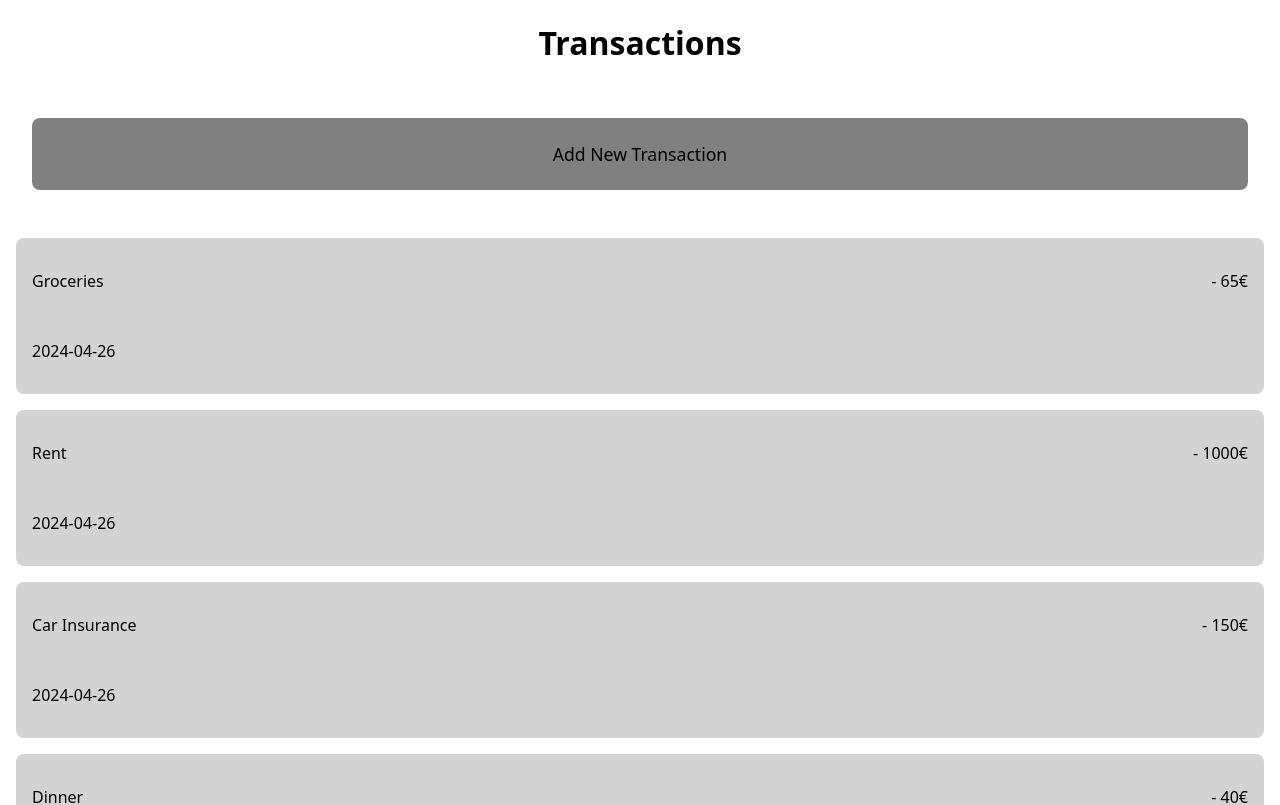
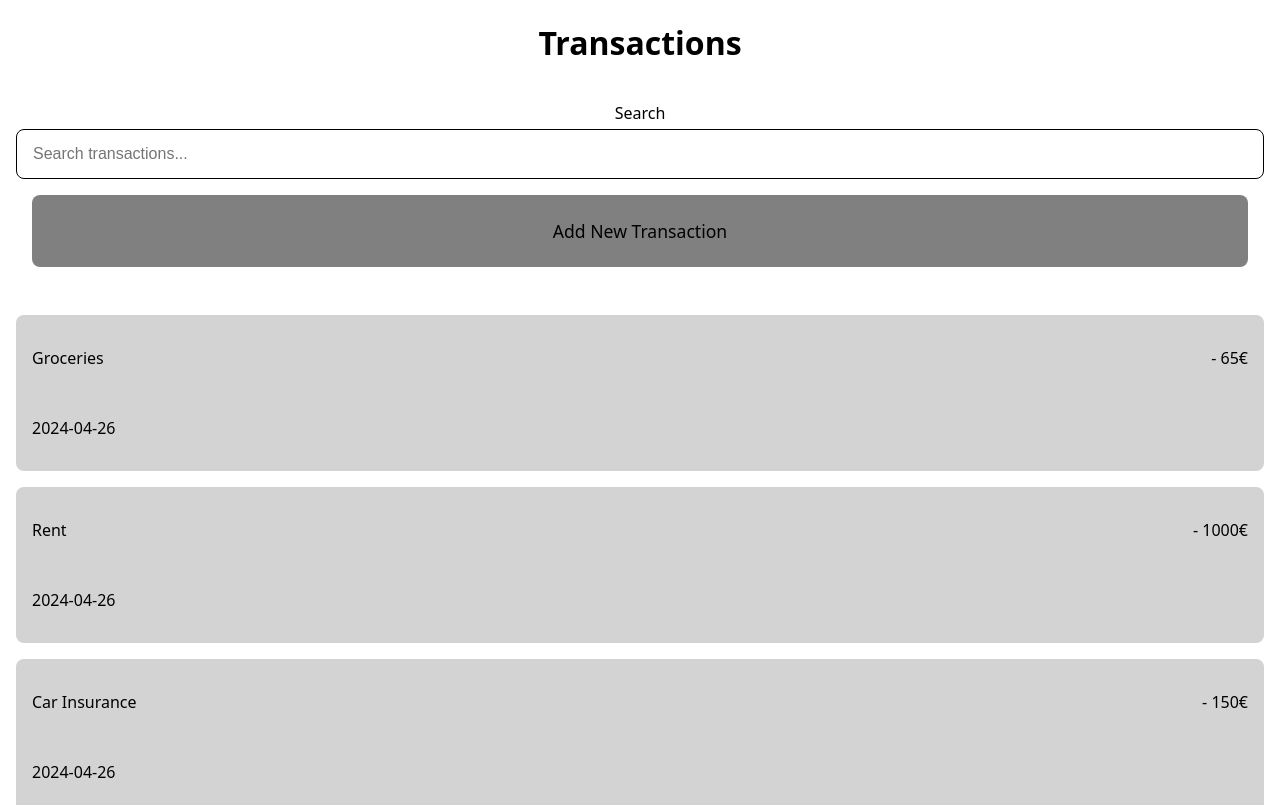
Before and after one commit to benediktbrenk/budget-app, a Next.js app: page / in a window 1280 px wide. Shown: the top 805 px of the page. Built offline with nearby package versions, Linux system fonts and the light colour scheme.

Commit message:
create Searchbar with first search function and state and first styling

```diff
--- /dev/null
+++ b/components/SearchBar/SearchBar.styled.js
@@ -0,0 +1,48 @@
+import { styled } from "styled-components";
+
+export const StyledSearchContainer = styled.div`
+  display: flex;
+  flex-direction: column;
+  justify-content: center;
+  align-items: center;
+  width: 100%;
+`;
+
+export const StyledSearchForm = styled.form`
+  display: flex;
+  flex-direction: column;
+  justify-content: center;
+  align-items: center;
+  width: 100%;
+`;
+
+export const StyledSearchUl = styled.ul`
+  display: flex;
+  flex-direction: column;
+  justify-content: center;
+  //align-items: center;
+  width: 100%;
+  list-style: none;
+`;
+
+export const StyledSearchLi = styled.li`
+  list-style: none;
+  display: flex;
+  flex-direction: column;
+  gap: 1rem;
+  background-color: lightgray;
+  margin: 1rem;
+  padding: 1rem;
+  border-radius: 8px;
+  width: 100%;
+`;
+
+export const StyledSearchInput = styled.input`
+  border-radius: 8px;
+  border: 1px solid black;
+  width: 100%;
+  height: 50px;
+  font-size: 1rem;
+  padding: 1rem;
+  margin-top: 5px;
+`;
--- /dev/null
+++ b/components/SearchBar/index.js
@@ -0,0 +1,36 @@
+import TransactionCard from "../TransactionCard/index";
+import {
+  StyledSearchContainer,
+  StyledSearchForm,
+  StyledSearchInput,
+  StyledSearchUl,
+} from "./SearchBar.styled";
+
+function SearchBar({ transactions, search, onSearch }) {
+  return (
+    <StyledSearchContainer>
+      <StyledSearchForm>
+        <label>Search</label>
+        <StyledSearchInput
+          type="search"
+          placeholder="Search transactions..."
+          onChange={(event) => onSearch(event.target.value)}
+        />
+      </StyledSearchForm>
+      <StyledSearchUl>
+        {transactions.map((transaction) => {
+          if (transaction.name !== search) {
+            return;
+          }
+          if (transaction.name === search) {
+            return (
+              <TransactionCard key={transaction.id} transaction={transaction} />
+            );
+          }
+        })}
+      </StyledSearchUl>
+    </StyledSearchContainer>
+  );
+}
+
+export default SearchBar;
--- a/components/TransactionCard/index.js
+++ b/components/TransactionCard/index.js
@@ -9,7 +9,7 @@ import Link from "next/link";
 function TransactionCard({ transaction }) {
   return (
     <StyledLink href={`/details/${transaction.id}`}>
-      <StyledLi>
+      <StyledLi key={transaction.id}>
         <StyledItemContainer>
           <p>{transaction.name}</p>
           <p>
--- a/pages/index.js
+++ b/pages/index.js
@@ -1,7 +1,9 @@
 import Header from "@/components/Header";
+import SearchBar from "@/components/SearchBar";
 import TransactionList from "@/components/TransactionList";
 import Link from "next/link";
 import { styled } from "styled-components";
+import { useState } from "react";
 
 const StyledDiv = styled.div`
   padding: 1rem;
@@ -20,14 +22,20 @@ const StyledLink = styled(Link)`
 `;
 
 export default function HomePage({ transactions }) {
+  const [search, setSearch] = useState("");
+
   return (
     <main>
       <Header title="Transactions" />
       <StyledDiv>
+        <SearchBar
+          transactions={transactions}
+          search={search}
+          onSearch={setSearch}
+        />
         <StyledLink href="/newentry">Add New Transaction</StyledLink>
       </StyledDiv>
-
-      <TransactionList transactions={transactions} />
+      {search !== "" ? <></> : <TransactionList transactions={transactions} />}
     </main>
   );
 }
```
